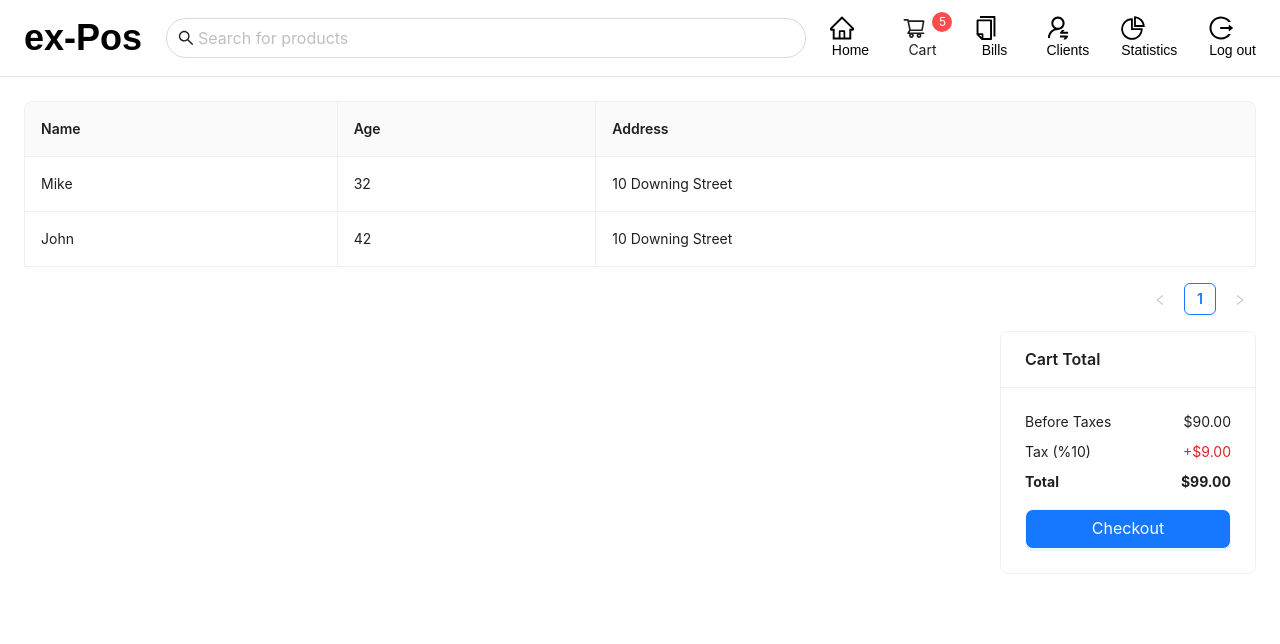
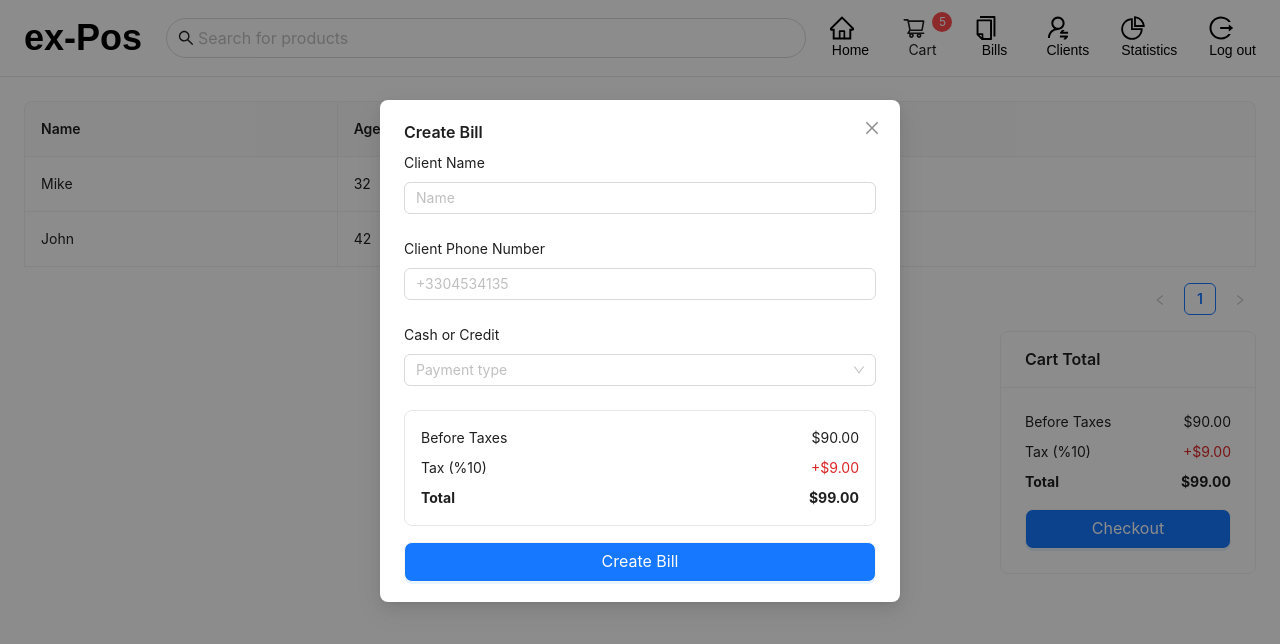
Before and after one commit to ereninc/Pos-App-with-MERN-Stack, a React (Create React App) app in the folder client/: page /cart in a window 1280 px wide. Both pictures are taken after a click on the button "Checkout". Shown: the top 644 px of the page. Built offline with nearby package versions, Linux system fonts and the light colour scheme.

Commit message:
cart page-modal-create bill modal update

```diff
--- /dev/null
+++ b/client/src/pages/cart/components/cart-total-details/index.jsx
@@ -0,0 +1,21 @@
+import { Button } from "antd";
+import React from "react";
+
+export default function CartTotalDetails() {
+  return (
+    <div className="totals flex flex-col gap-2">
+      <div className="flex justify-between">
+        <span>Before Taxes</span>
+        <span>$90.00</span>
+      </div>
+      <div className="flex justify-between">
+        <span>Tax (%10)</span>
+        <span className="text-red-600">+$9.00</span>
+      </div>
+      <div className="flex justify-between">
+        <b>Total</b>
+        <b>$99.00</b>
+      </div>
+    </div>
+  );
+}
--- /dev/null
+++ b/client/src/pages/cart/components/cart-total/index.jsx
@@ -0,0 +1,39 @@
+import { Button, Card } from "antd";
+import React, { useState } from "react";
+import CartTotalDetails from "../cart-total-details";
+import CheckoutModal from "../checkout-modal";
+
+export default function CartTotal() {
+  const [isModalOpen, setIsModalOpen] = useState(false);
+
+  const handleOk = () => {
+    setIsModalOpen(false);
+  };
+
+  const handleCancel = () => {
+    setIsModalOpen(false);
+  };
+
+  return (
+    <div className="cart-total flex justify-end">
+      <Card title="Cart Total" className="w-64">
+        <CartTotalDetails />
+        <Button
+          type="primary"
+          size="large"
+          className="w-full mt-4"
+          onClick={() => {
+            setIsModalOpen(true);
+          }}
+        >
+          Checkout
+        </Button>
+      </Card>
+      <CheckoutModal
+        showModal={isModalOpen}
+        onOk={handleOk}
+        onCancel={handleCancel}
+      />
+    </div>
+  );
+}
--- /dev/null
+++ b/client/src/pages/cart/components/checkout-modal/index.jsx
@@ -0,0 +1,84 @@
+import { Button, Form, Input, Modal, Select } from "antd";
+import React, { useState } from "react";
+import CartTotalDetails from "../cart-total-details";
+
+export default function CheckoutModal(props) {
+  const handleOk = () => {
+    props.onOk();
+  };
+
+  const handleCancel = () => {
+    props.onCancel();
+  };
+
+  return (
+    <Modal
+      title="Create Bill"
+      open={props.showModal}
+      onOk={handleOk}
+      onCancel={handleCancel}
+      footer={null}
+    >
+      <Form layout="vertical">
+        <Form.Item label="Client Name">
+          <Form.Item
+            name="firstName"
+            noStyle
+            rules={[
+              {
+                required: true,
+                message: "Please input first name!",
+              },
+            ]}
+          >
+            <Input placeholder="Name" />
+          </Form.Item>
+        </Form.Item>
+        <Form.Item label="Client Phone Number">
+          <Form.Item
+            name="phoneNumber"
+            noStyle
+            rules={[
+              {
+                required: true,
+                message: "Please input number!",
+              },
+            ]}
+          >
+            <Input placeholder="+3304534135" />
+          </Form.Item>
+        </Form.Item>
+        <Form.Item label="Cash or Credit">
+          <Form.Item
+            name="paymentType"
+            noStyle
+            rules={[
+              {
+                required: true,
+                message: "Please select payment type!",
+              },
+            ]}
+          >
+            <Select placeholder="Payment type">
+              <Select.Option value="cash">Cash</Select.Option>
+              <Select.Option value="credit">Credit</Select.Option>
+            </Select>
+          </Form.Item>
+        </Form.Item>
+      </Form>
+      <div className="border p-4 rounded-lg">
+        <CartTotalDetails />
+      </div>
+      <Button
+        type="primary"
+        size="large"
+        className="w-full mt-4"
+        onClick={() => {
+          // setIsModalOpen(true);
+        }}
+      >
+        Create Bill
+      </Button>
+    </Modal>
+  );
+}
--- a/client/src/pages/cart/index.jsx
+++ b/client/src/pages/cart/index.jsx
@@ -1,5 +1,7 @@
-import { Button, Card, Table } from "antd";
+import { Table } from "antd";
 import React from "react";
+import CartTotal from "./components/cart-total";
+import CheckoutModal from "./components/checkout-modal";
 
 export default function CartPage() {
   const dataSource = [
@@ -38,33 +40,7 @@ export default function CartPage() {
   return (
     <div className="px-6">
       <Table dataSource={dataSource} columns={columns} bordered />
-      <div className="cart-total flex justify-end">
-        <Card
-          // size="small"
-          title="Cart Total"
-          // extra={<a href="/">More</a>}
-          // style={{ width: 300 }}
-          className="w-64"
-        >
-          <div className="totals flex flex-col gap-2">
-            <div className="flex justify-between">
-              <span>Before Taxes</span>
-              <span>$90.00</span>
-            </div>
-            <div className="flex justify-between">
-              <span>Tax (%10)</span>
-              <span className="text-red-600">+$9.00</span>
-            </div>
-            <div className="flex justify-between">
-              <b>Total</b>
-              <b>$99.00</b>
-            </div>
-          </div>
-          <Button type="primary" size="large" className="w-full mt-4">
-            Checkout
-          </Button>
-        </Card>
-      </div>
+      <CartTotal />
     </div>
   );
 }
```
